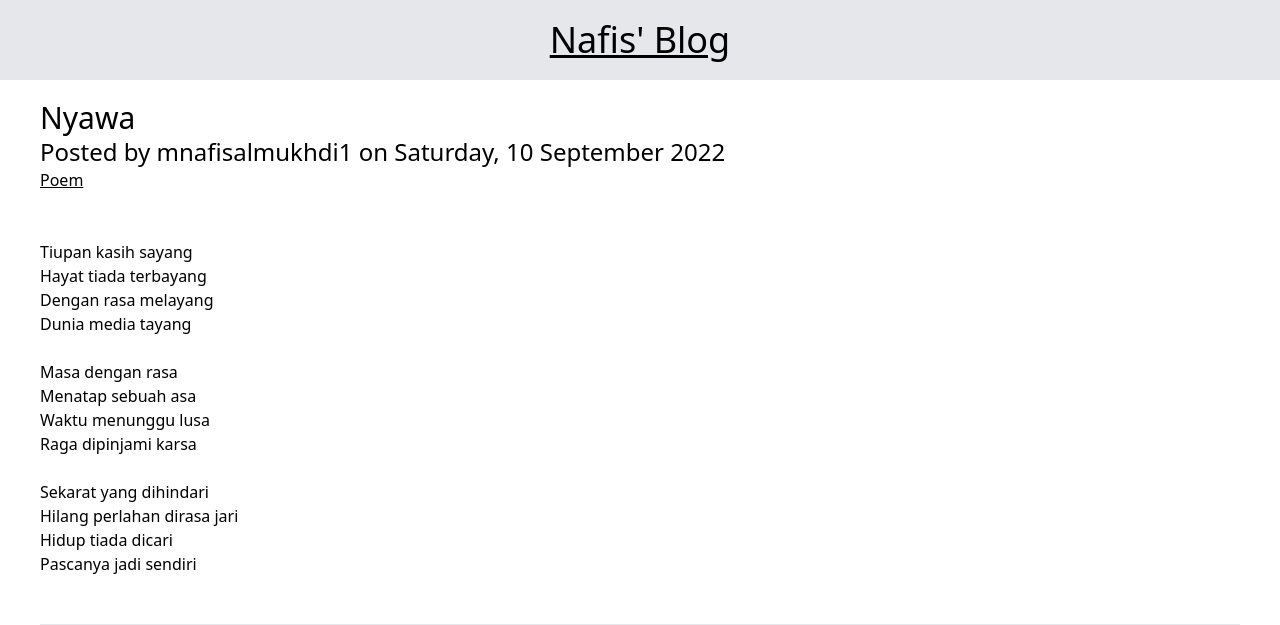
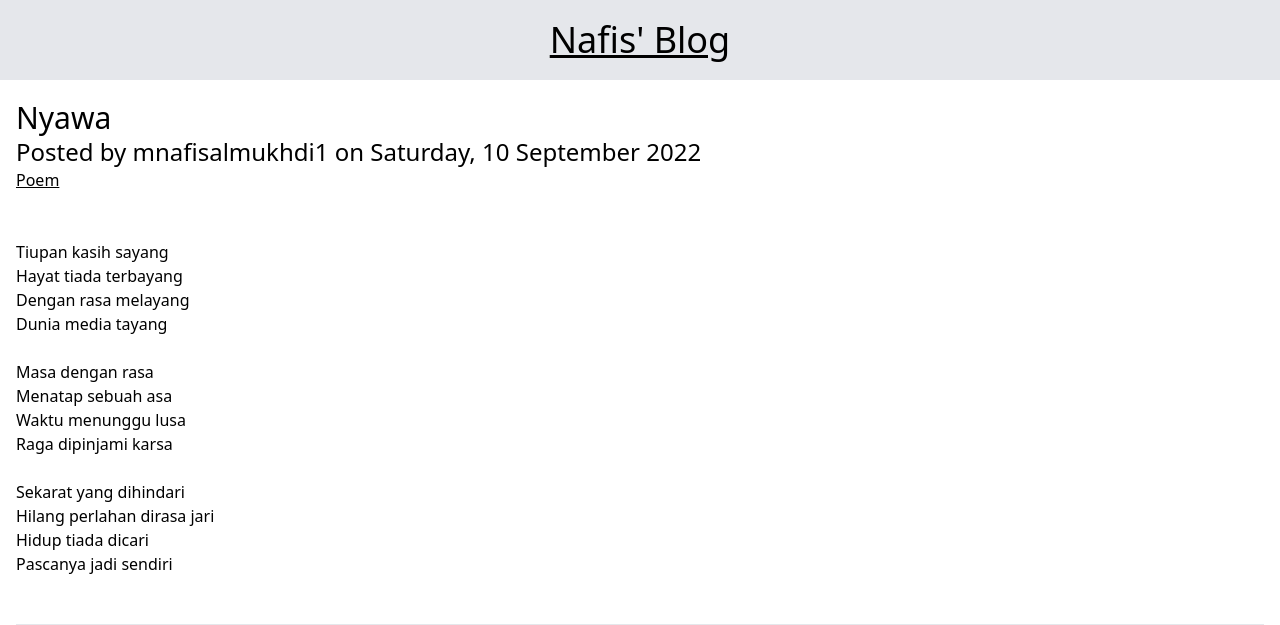
Before and after one commit to mnafisalmukhdi1/blog, a Jekyll site: the page built from _posts/2022-09-10-nyawa.md, in a window 1280 px wide. Shown: the top 625 px of the page. Built offline with Jekyll 4.4.1, drawn with Linux system fonts in a browser that asks for light colours; nearby versions of some CDN libraries; comment, search, counter and statistics services are not loaded; grey boxes are pictures that could not be loaded.

Commit message:
fix margin

```diff
--- a/_includes/footer.html
+++ b/_includes/footer.html
@@ -1,8 +1,10 @@
-<footer class="container mx-auto bg-gray-200 dark:bg-slate-800">
-	<div class="flex justify-center">
-		<a href="https://smallcounter.com"><img src="https://smallcounter.com/count.php?c_style=3&id=1732826205" border=0 alt="web counter"></a>
-		<!--<script type="text/javascript" src="https://cdn.trakteer.id/js/embed/trbtn.min.js?date=18-11-2023"></script><script type="text/javascript">(function(){var trbtnId=trbtn.init('Dukung Saya di Trakteer','#be1e2d','https://trakteer.id/mnafisalmukhdi1','https://cdn.trakteer.id/images/embed/trbtn-icon.png?date=18-11-2023','40');trbtn.draw(trbtnId);})();</script>-->
+<footer class="w-full bg-gray-200 dark:bg-slate-800">
+	<div class="container mx-auto py-5 px-4">
+		<div class="flex justify-center">
+			<a href="https://smallcounter.com"><img src="https://smallcounter.com/count.php?c_style=3&id=1732826205" border=0 alt="web counter"></a>
+			<!--<script type="text/javascript" src="https://cdn.trakteer.id/js/embed/trbtn.min.js?date=18-11-2023"></script><script type="text/javascript">(function(){var trbtnId=trbtn.init('Dukung Saya di Trakteer','#be1e2d','https://trakteer.id/mnafisalmukhdi1','https://cdn.trakteer.id/images/embed/trbtn-icon.png?date=18-11-2023','40');trbtn.draw(trbtnId);})();</script>-->
+		</div>
+		<h6 class="text-center dark:text-white">&copy; {{site.time|date:'%Y'}} <a href="https://nafis1.my.id" class="underline" target="_blank">mnafisalmukhdi1</a></h6>
 	</div>
-	<h6 class="text-center dark:text-white">&copy; {{site.time|date:'%Y'}} <a href="https://nafis1.my.id" class="underline" target="_blank">mnafisalmukhdi1</a></h6>
 </footer>
 </body>
--- a/_includes/header.html
+++ b/_includes/header.html
@@ -1,4 +1,6 @@
 <body class="dark:bg-slate-900">
-	<header class="container mx-auto bg-gray-200 dark:bg-slate-800 py-5">
-		<h1 class="text-4xl text-center"><a href="/" class="underline dark:text-white">{{site.title}}</a></h1>
+	<header class="w-full bg-gray-200 dark:bg-slate-800">
+		<div class="container mx-auto py-5 px-4">
+			<h1 class="text-4xl text-center"><a href="/" class="underline dark:text-white">{{site.title}}</a></h1>
+		</div>
 	</header>
--- a/_layouts/default.html
+++ b/_layouts/default.html
@@ -2,7 +2,7 @@
 <html>
 	{% include head.html %}
 	{% include header.html %}
-	<main class="mx-10 my-5">
+	<main class="container mx-auto my-5 px-4">
 	{{content}}
 	</main>
 	{% include footer.html %}
```
